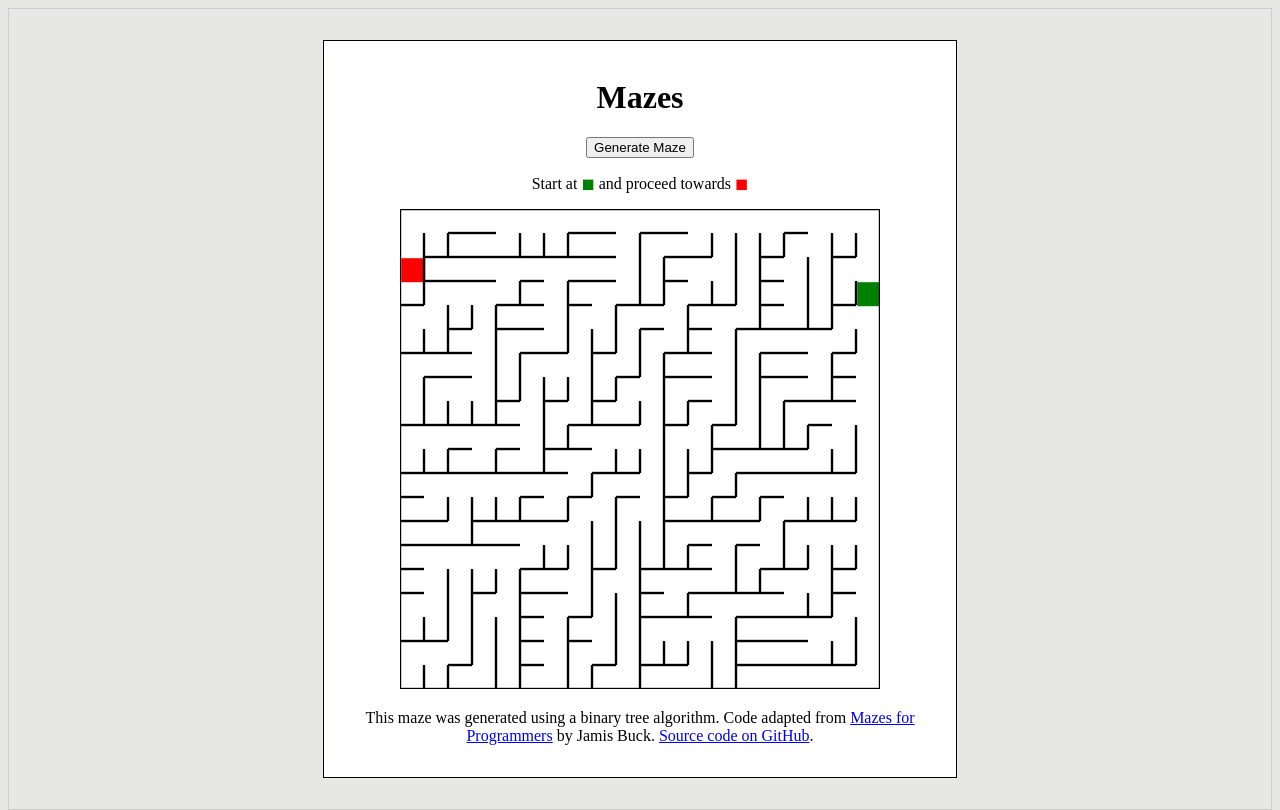
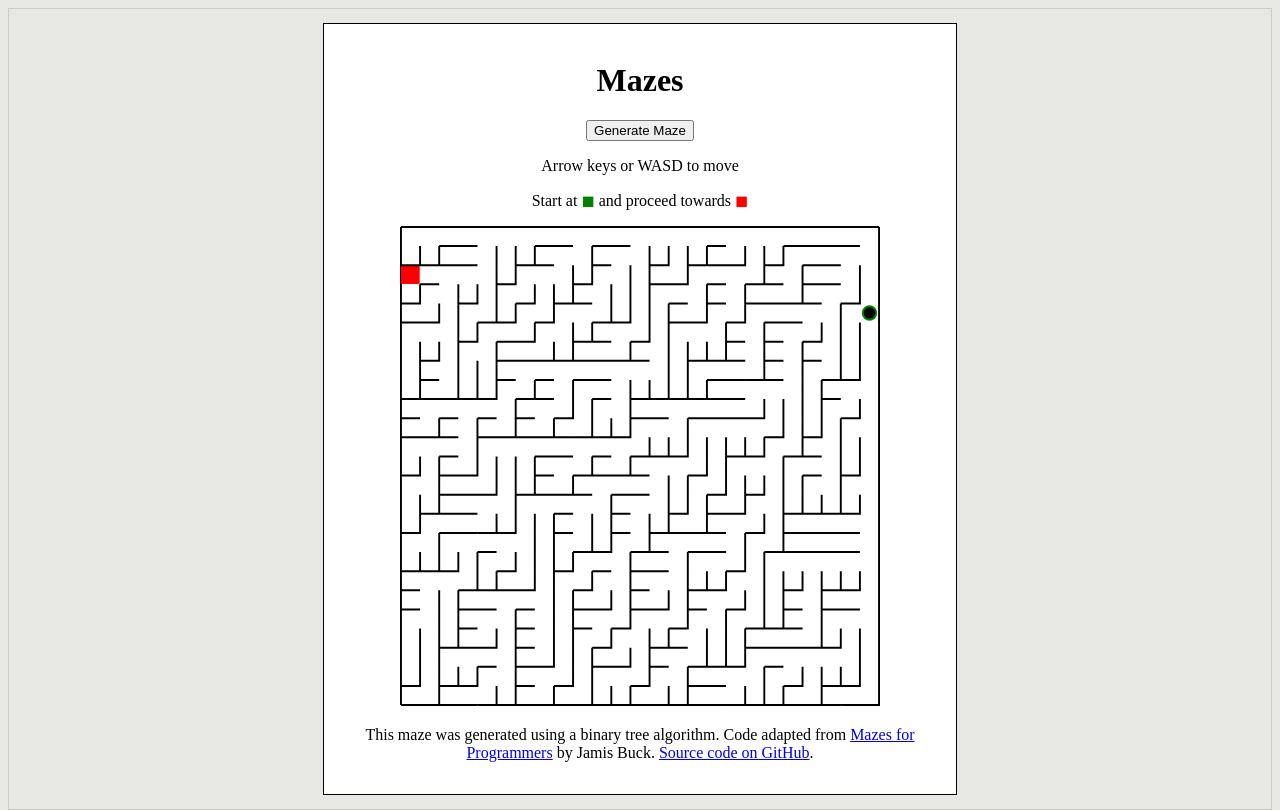
Before and after one commit to thudfactor/mazes, a React (Vite) app: page / in a window 1280 px wide. Built offline with nearby package versions, Linux system fonts and the light colour scheme.

Commit message:
Added interactivity

```diff
--- a/src/js/app.tsx
+++ b/src/js/app.tsx
@@ -1,20 +1,70 @@
 import Grid from './model/grid';
 import BinaryTree from './model/binary-tree';
-import { useState } from 'react';
+import { useState, useEffect, useRef } from 'react';
 import { SVGRenderer } from './renderers/svg-renderer';
+import Cell from './model/cell';
 
 function generateMaze():Grid {
-  return BinaryTree.on(new Grid(20,20));
+  return BinaryTree.on(new Grid(25,25));
 }
 
 export function App() {
-  const [maze, setMaze] = useState(() => generateMaze());
+  const [maze, setMaze] = useState(generateMaze());
+  const [avatarPos, _setAvatarPos] = useState(maze.start);
+
+  // this nonsense is due to using state hooks in event handlers
+  const avatarPosRef = useRef(avatarPos);
+  const setAvatarPos = data => {
+    avatarPosRef.current = data;
+    _setAvatarPos(data);
+  }
+
+  function navigateAvatar(direction: Cell) {
+    const ap = avatarPosRef.current;
+    if (ap.linked(direction)) {
+      setAvatarPos(direction);
+    }
+  }
+
+  function keyDown({ key }: { key: string; }) {
+    const ap = avatarPosRef.current;
+    let direction: Cell = null;
+    if (['w','arrowUp'].includes(key)) {
+      direction = ap.neighbors.north;
+    } else if (['a','arrowLeft'].includes(key)) {
+      direction = ap.neighbors.west;
+    }
+    else if (['s','arrowDown'].includes(key)) {
+      direction = ap.neighbors.south;
+    }
+    else if (['d','arrowRight'].includes(key)) {
+      direction = ap.neighbors.east;
+    }
+    if (direction && ap.linked(direction)) {
+      navigateAvatar(direction);
+    }
+  }
+
+  function rebuild() {
+    const newMaze = generateMaze();
+    setAvatarPos(newMaze.start);
+    setMaze(newMaze);
+  }
+
+  useEffect(() => {
+    globalThis.addEventListener('keydown',keyDown);
+
+    return (() => {
+      globalThis.removeEventListener('keydown',keyDown);
+    });
+  }, []);
 
   return (
-    <div className="container">
+    <div className="container" >
       <h1>Mazes</h1>
-      <p><button onClick={() => setMaze(generateMaze())}>Generate Maze</button></p>
-      <SVGRenderer maze={maze} />
+      <p><button onClick={() => rebuild()}>Generate Maze</button></p>
+      <p>Arrow keys or WASD to move</p>
+      { maze && <SVGRenderer maze={maze} avatar={avatarPos} /> }
       <p>This maze was generated using a binary tree algorithm. Code adapted from <a href="http://www.mazesforprogrammers.com/">Mazes for Programmers</a> by Jamis Buck. <a href="https://github.com/thudfactor/mazes">Source code on GitHub</a>.</p>
     </div>
   );
--- /dev/null
+++ b/src/js/characters/avatar.tsx
@@ -0,0 +1,12 @@
+type AvatarProps = {
+  x: number;
+  y: number;
+  size: number;
+}
+
+export function Avatar({ x, y, size }:AvatarProps) {
+  const adjust = size/2;
+  return (
+    <circle fill="black" cx={x + adjust} cy={y + adjust} r={ adjust * .6 } />
+  );
+}
--- a/src/js/model/grid.ts
+++ b/src/js/model/grid.ts
@@ -1,17 +1,13 @@
 import Cell from './cell';
 import { arrayOf, arraySample, randomFrom } from '../util/index';
 
-type CellAddress = {
-  row: number;
-  column: number;
-}
 
 export default class Grid {
   rows: number;
   columns: number;
   grid: Cell[][];
-  start: CellAddress;
-  end: CellAddress;
+  start: Cell;
+  end: Cell;
 
   constructor(rows: number, columns: number) {
     this.rows = rows;
@@ -24,15 +20,8 @@ export default class Grid {
     const startCol = (randomFrom(1) === 0) ? 0 : this.columns - 1;
     const endCol = (startCol === 0) ? this.columns - 1 : 0;
 
-    this.start = {
-      row: randomFrom(this.rows - 1),
-      column: startCol
-    }
-
-    this.end = {
-      row: randomFrom(this.rows - 1),
-      column: endCol
-    }
+    this.start = this.grid[randomFrom(this.rows - 1)][startCol];
+    this.end = this.grid[randomFrom(this.rows - 1)][endCol];
   }
 
   prepareGrid(): Cell[][] {
--- a/src/js/renderers/svg-renderer.tsx
+++ b/src/js/renderers/svg-renderer.tsx
@@ -1,6 +1,7 @@
 import Grid from "~js/model/grid";
+import Cell from "~js/model/cell";
+import { Avatar } from "../characters/avatar";
 import styled from 'styled-components';
-import Cell from "~js/model/cell";
 
 const cellSize = 10;
 
@@ -11,66 +12,58 @@ const StyledSVG = styled.svg`
 
 type SVGRendererProps = {
   maze: Grid;
+  avatar?: Cell;
 }
 
-type SVGCellProps = {
-  cell: Cell;
+function renderLandmarks(maze: Grid) {
+  const { start, end } = maze;
+  return (
+    <g className="landmarks">
+      <circle
+        fill="green"
+        cx={(start.column * cellSize) + (cellSize / 2)}
+        cy={(start.row * cellSize) + (cellSize / 2)}
+        r={(cellSize / 2) - (cellSize * .1)}
+      />
+      <rect
+        fill="red"
+        x={(end.column * cellSize)}
+        y={(end.row * cellSize)}
+        width={cellSize - .2}
+        height={cellSize - .2}
+      />
+    </g>
+  );
 }
 
-function SVGCell({cell}:SVGCellProps) {
-
-}
-
-function renderCells(maze: Grid): JSX.Element[] {
+function renderWalls(maze: Grid): JSX.Element {
   const cellsList = maze.eachCell();
-  const list:JSX.Element[] = [];
+  let pathdata:string[] = [];
   for (let cell of cellsList) {
     const { row, column, neighbors } = cell;
     const { east, south } = neighbors;
-    const isStart = (cell.column === maze.start.column && cell.row === maze.start.row);
-    const isEnd = (cell.column === maze.end.column && cell.row === maze.end.row);
-    const key=`r${row}c${column}`;
-    if (isStart || isEnd) {
-      list.push(
-        <rect
-          key={`${key}-${(isStart) ? "start" : "end"}`}
-          fill={(isStart) ? "green" : "red"}
-          x={.5 + (cellSize * column)}
-          y={.5 + (cellSize * row)}
-          width={cellSize}
-          height={cellSize}
-        />
-      )
+    const eastBoundary = (!east || !cell.linked(east));
+    const southBoundary = (!south || !cell.linked(south));
+
+    let thisSegment = '';
+    if (eastBoundary && southBoundary) {
+      thisSegment = `M${column * cellSize},${((row + 1) * cellSize)}h${cellSize}v${-cellSize}`;
+    } else if (southBoundary) {
+      thisSegment = `M${column * cellSize},${((row + 1) * cellSize)}h${cellSize}`;
+    } else if (eastBoundary) {
+      thisSegment = `M${(column + 1) * cellSize},${row * cellSize}v${cellSize}`;
     }
-    if (!east || !cell.linked(east)) {
-      list.push(
-        <line
-          key={`${key}-east`}
-          x1={cellSize + (column * cellSize)}
-          y1={row * cellSize}
-          x2={cellSize + (column * cellSize)}
-          y2={cellSize + (row * cellSize)}
-          strokeWidth="1"
-          stroke="black" />
-      )
-    }
-    if (!south || !cell.linked(south)) {
-      list.push(
-        <line
-          key={`${key}-south`}
-          x1={column * cellSize}
-          y1={cellSize + (row * cellSize)}
-          x2={cellSize + (column * cellSize)}
-          y2={cellSize + (row * cellSize)}
-          strokeWidth="1"
-          stroke="black" />
-      )
-    }
+    pathdata.push(thisSegment);
   }
-  return list;
+
+  return (
+    <g className="walls">
+      <path stroke="black" fill="none" strokeWidth="1" d={pathdata.join(' ')} />
+    </g>
+  );
 }
 
-export function SVGRenderer({ maze }:SVGRendererProps) {
+export function SVGRenderer({ maze, avatar }:SVGRendererProps) {
   const { rows, columns } = maze;
   const height = rows * cellSize;
   const width = columns * cellSize;
@@ -78,12 +71,12 @@ export function SVGRenderer({ maze }:SVGRendererProps) {
   return (
     <>
       <p>Start at <span style={{color: "green"}}>◼︎</span> and proceed towards <span style={{color: "red"}}>◼︎</span></p>
-      <StyledSVG viewBox={`0 0 ${width} ${height}`}>
+      <StyledSVG viewBox={`-.5 -.5 ${width + 1} ${height + 1}`}>
         <line strokeWidth="1" stroke="black" x1={0} y1={0} x2={width} y2={0} />
         <line strokeWidth="1" stroke="black" x1={0} y1={0} x2={0} y2={height} />
-        <g>
-          { renderCells(maze).map(c => c) }
-        </g>
+        { renderLandmarks(maze) }
+        { renderWalls(maze) }
+        { avatar && <Avatar x={avatar.column * cellSize} y={avatar.row * cellSize} size={cellSize} /> }
       </StyledSVG>
     </>
   );
```
